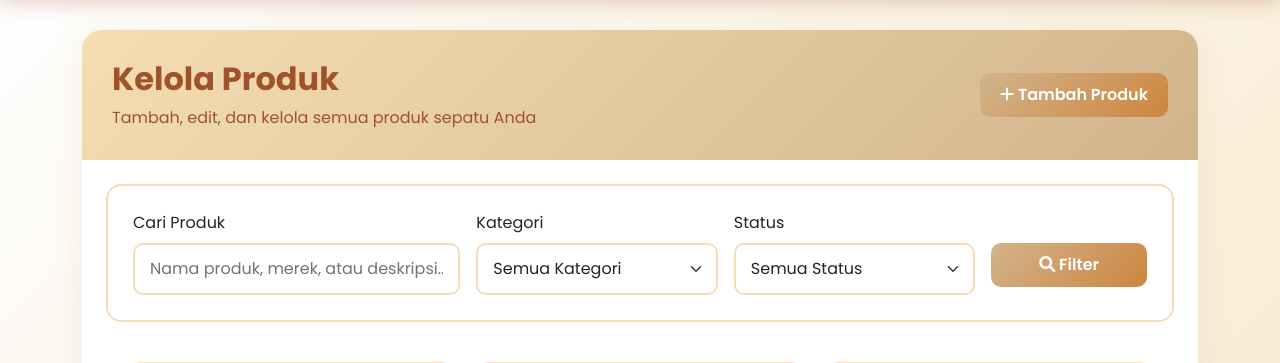
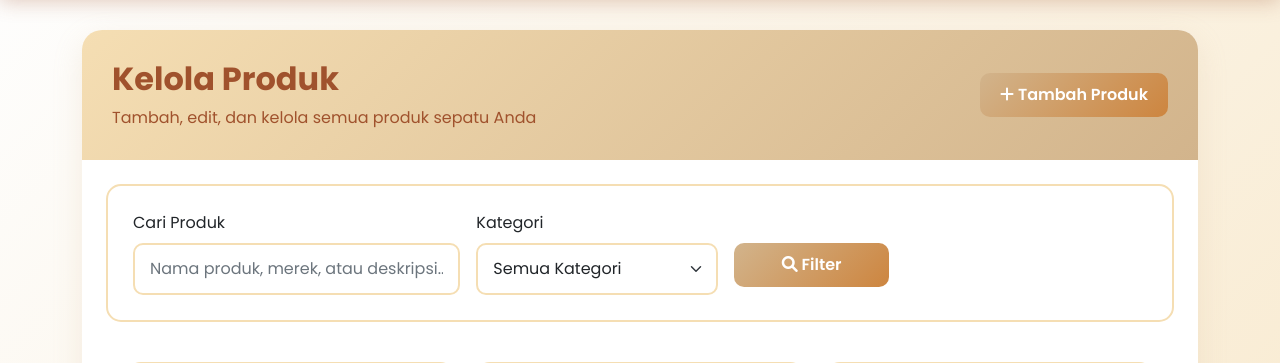
Before and after one commit to LutfiHaryaFerdian/KickStore, a PHP site: page /admin/products.php in a window 1280 px wide. Shown: the part 56-419 px from the top of the page. Run offline with PHP 8.4, Linux system fonts and the light colour scheme; a user stored in the database is signed in; data comes from the database, SQL or seed files in the repository.

Commit message:
update sedikit

```diff
--- a/admin/products.php
+++ b/admin/products.php
@@ -546,14 +546,7 @@ $categories = $cat_stmt->fetchAll(PDO::FETCH_ASSOC);
                                 <?php endforeach; ?>
                             </select>
                         </div>
-                        <div class="col-md-3">
-                            <label class="form-label fw-semibold">Status</label>
-                            <select name="status" class="form-select">
-                                <option value="">Semua Status</option>
-                                <option value="active" <?php echo $status_filter == 'active' ? 'selected' : ''; ?>>Aktif</option>
-                                <option value="inactive" <?php echo $status_filter == 'inactive' ? 'selected' : ''; ?>>Tidak Aktif</option>
-                            </select>
-                        </div>
+
                         <div class="col-md-2">
                             <label class="form-label">&nbsp;</label>
                             <button type="submit" class="btn btn-primary w-100">
```
Also changed, not shown: uploads/payment_proofs/payment_1750362769_68546a9146537.png (added).
